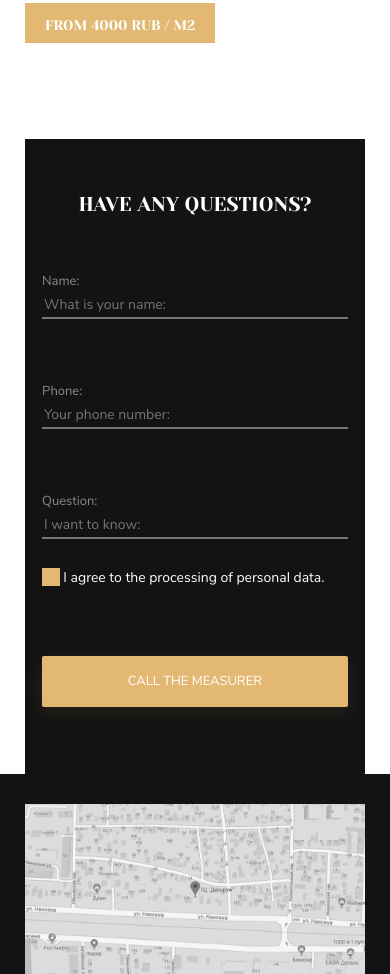
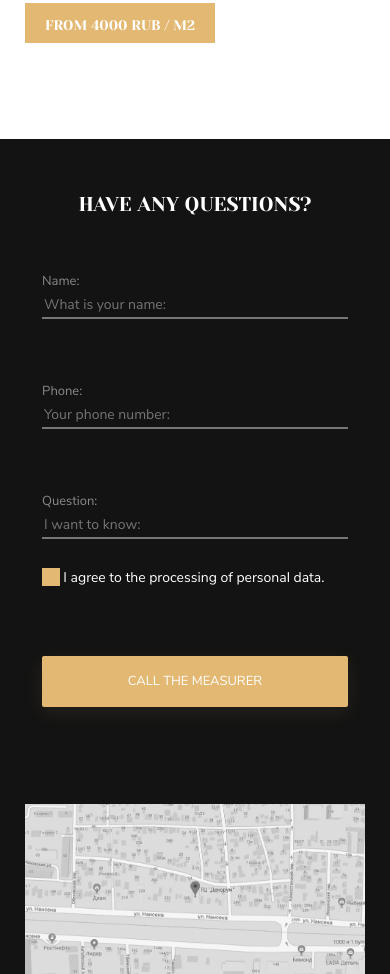
Before and after one commit to omymble/simple-landing, a plain HTML site: page index.html in a window 390 px wide. Shown: the part 3893-4867 px from the top of the page. Drawn offline with Linux system fonts and the light colour scheme.

Commit message:
Changes in section questions__form

```diff
--- a/index.html
+++ b/index.html
@@ -451,6 +451,7 @@
         </div>
     </section>
 
+        <div class="questions__wrap">
             <form class="questions__form" action="" method="post">
                 <h2 class="questions__subtitle subtitle">
                     have any questions?
@@ -482,6 +483,7 @@
                 <input class="button form__button form__button_questions" type="submit"
                        name="submit" value="Call the measurer">
             </form>
+        </div>
 
 
     <section class="location">
--- a/styles/styles.css
+++ b/styles/styles.css
@@ -721,7 +721,9 @@ body * {
     margin: 0;
 }
 
-
+.questions__wrap {
+    background: none;
+}
 .questions__form {
     background: #131313;
     display: flex;
@@ -734,12 +736,6 @@ body * {
     position: relative;
     z-index: 1;
 }
-/*
-
-.question__container {
-    display: none;
-}
-*/
 
 .questions__subtitle {
     color: #FFFFFF;
@@ -767,15 +763,6 @@ body * {
     padding-top: 222px;
     padding-bottom: 30px;
 }
-
-/*.hero {
-    background-image: url(../images/hero.jpg);
-    background-size: cover;
-    height: 707px;
-    padding-top: 194px;
-    padding-bottom: 208px;
-    position: relative;
-}*/
 
 .location-container {
     display: flex;
@@ -1036,6 +1023,9 @@ body * {
     .request, .clients {
         display: none;
     }
+    .questions__wrap {
+        background: #131313;
+    }
     .questions__form {
         margin: 0 auto;
         height: auto;
```
Lines whose indentation alone changed are shown as unchanged.
